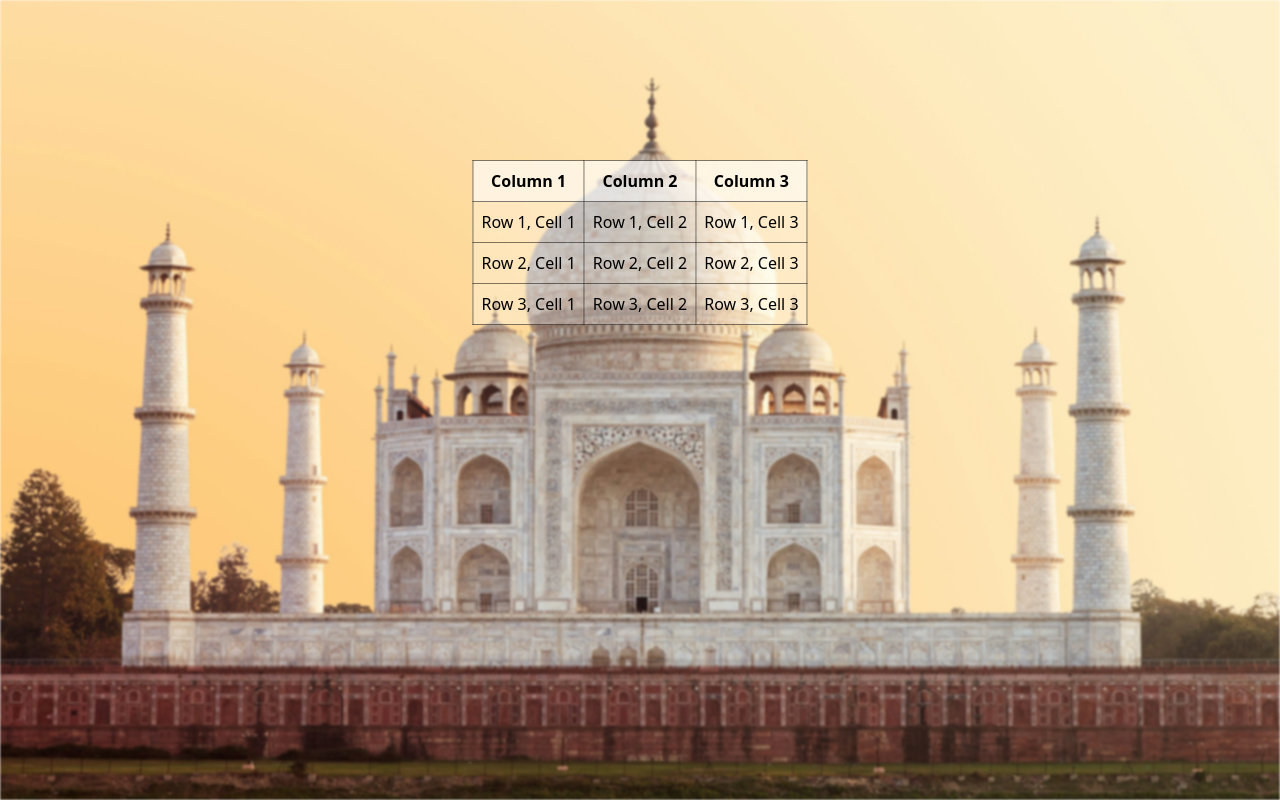
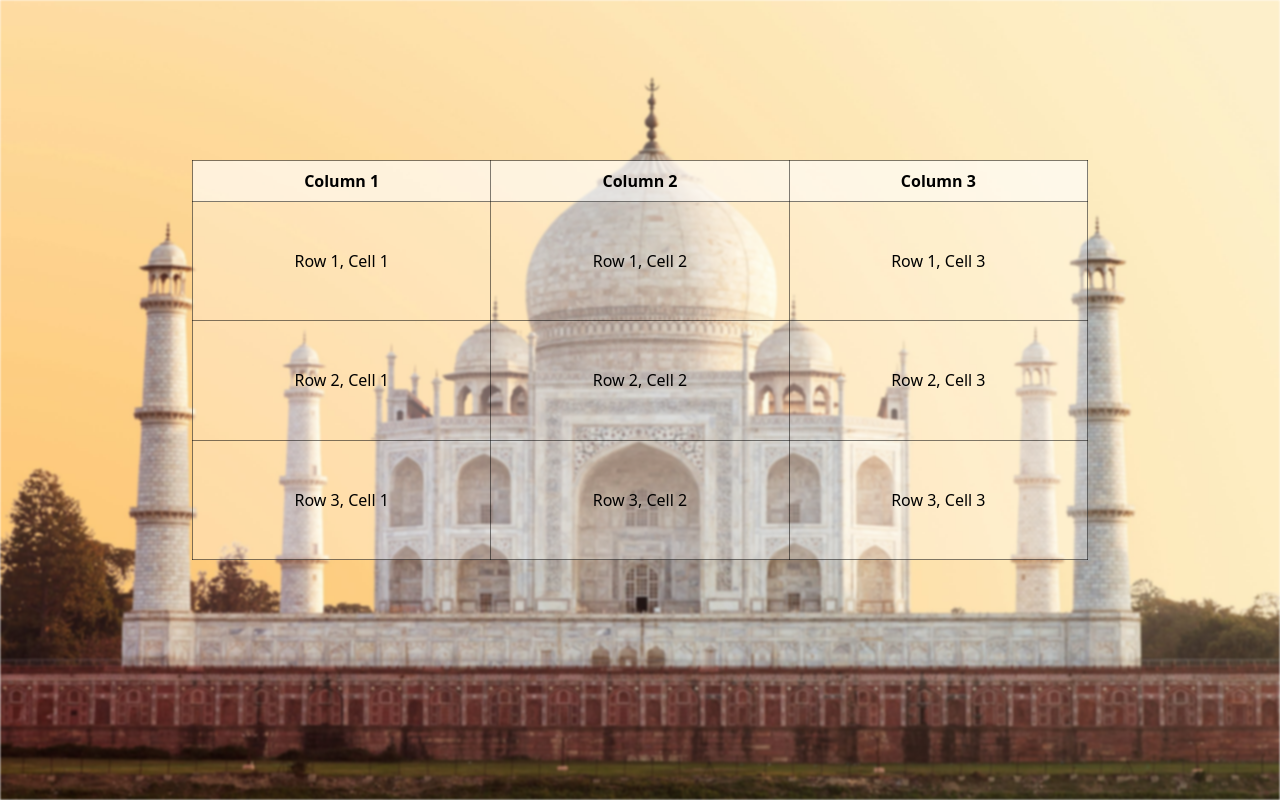
Before and after one commit to NUMAN165/Heritage, a React (Create React App) app: page /TajPage in a window 1280 px wide. Built offline with nearby package versions, Linux system fonts and the light colour scheme.

Commit message:
Added routes in taj page

```diff
--- a/src/components/Information/TajPage.css
+++ b/src/components/Information/TajPage.css
@@ -17,6 +17,8 @@
   position: absolute;
   top: 20%; /* Adjust as needed */
   left: 50%;
+  height: 50%;
+  width: 70%;
   transform: translateX(-50%); /* Center the table horizontally */
   background-color: rgba(255, 255, 255, 0.3); /* Semi-transparent background */
   border-collapse: collapse;
--- a/src/components/Information/TajPage.jsx
+++ b/src/components/Information/TajPage.jsx
@@ -6,6 +6,7 @@ const TajPage = () => {
     <div className='TajInfoPage'>
       <div className='imageContainer'>
         <img src="/images/taj1.png" alt="Taj Mahal" />
+        <div className='taj-table'>
         <table className='overlayTable'>
           <thead>
             <tr>
@@ -32,6 +33,7 @@ const TajPage = () => {
             </tr>
           </tbody>
         </table>
+        </div>
       </div>
     </div>
   );
```
